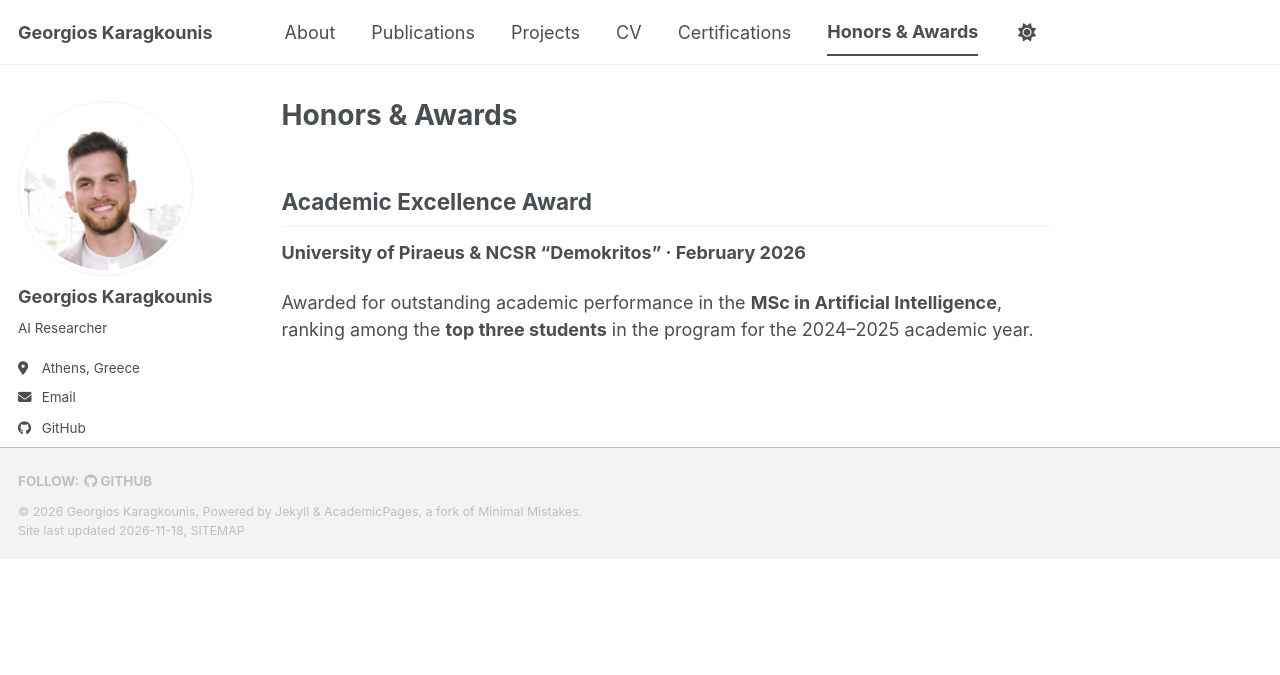
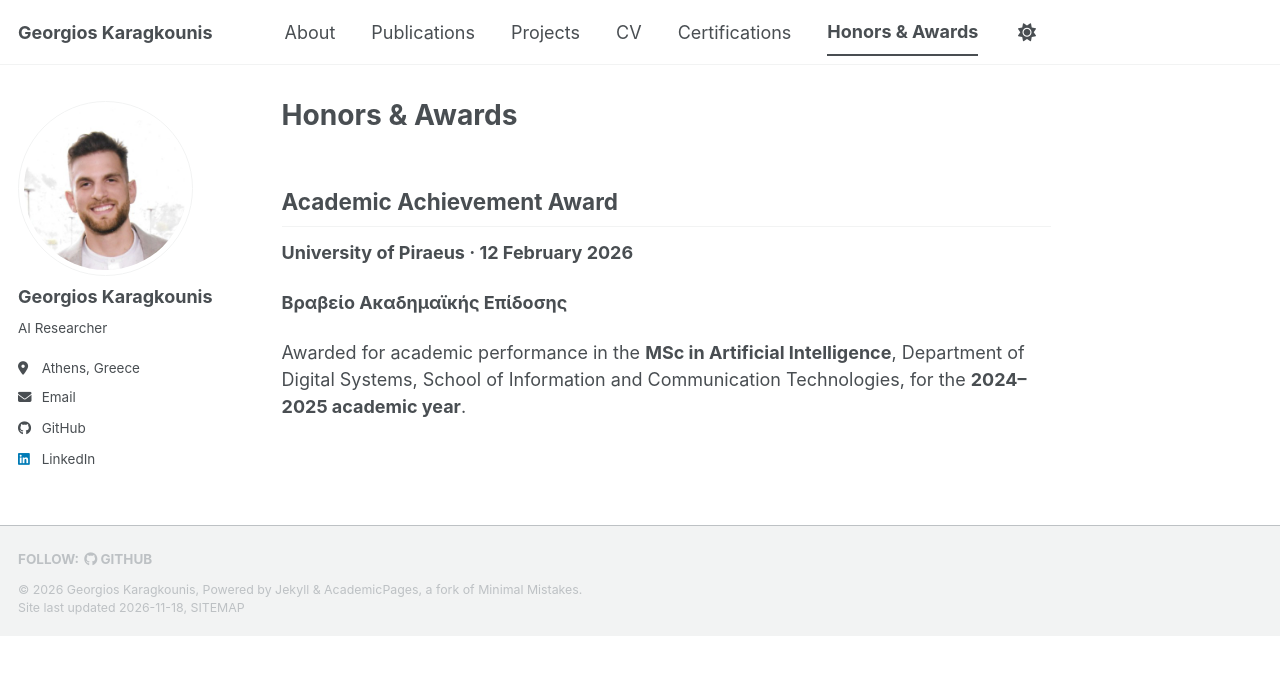
Before and after one commit to georgekaragounis/gkaragounis.github.io, a Jekyll site: the page built from _pages/awards.md, in a window 1280 px wide. Shown: the top 675 px of the page. Built offline with Jekyll 4.4.1, drawn with Linux system fonts in a browser that asks for light colours; a script bundle is joined from its source files by our own code; a style sheet for code colours, icons or effects is not loaded.

Commit message:
Match academic award details to University of Piraeus certificate

```diff
--- a/_pages/awards.md
+++ b/_pages/awards.md
@@ -5,8 +5,10 @@ permalink: /awards/
 author_profile: true
 ---
 
-Academic Excellence Award
+Academic Achievement Award
 ------
-**University of Piraeus & NCSR “Demokritos” · February 2026**
+**University of Piraeus · 12 February 2026**
 
-Awarded for outstanding academic performance in the **MSc in Artificial Intelligence**, ranking among the **top three students** in the program for the 2024–2025 academic year.
+**Βραβείο Ακαδημαϊκής Επίδοσης**
+
+Awarded for academic performance in the **MSc in Artificial Intelligence**, Department of Digital Systems, School of Information and Communication Technologies, for the **2024–2025 academic year**.
```
Also changed, not shown: _pages/about.md (+1 -1 lines), _pages/cv.md (+2 -2 lines).
